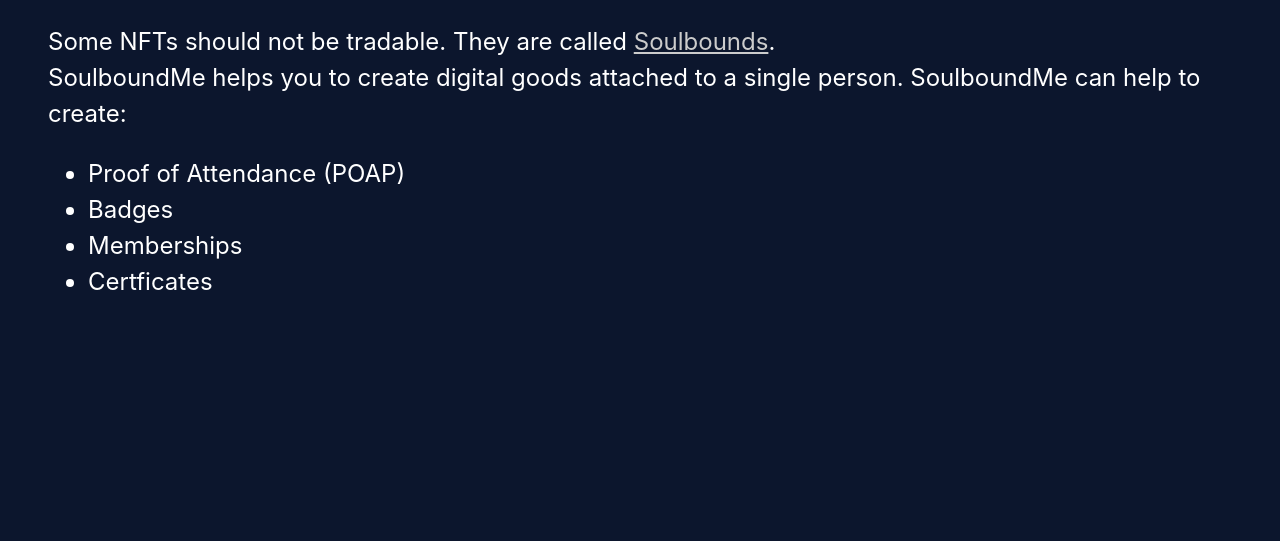
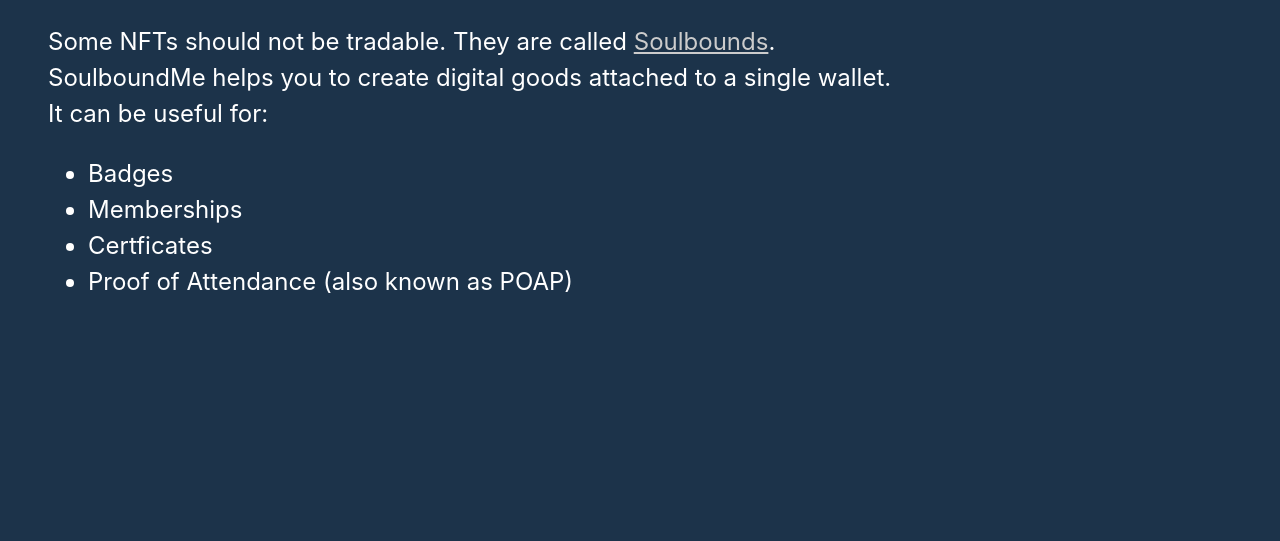
Before and after one commit to soulboundme/website, a plain HTML site: page index.html in a window 1280 px wide. Shown: the part 259-800 px from the top of the page. Drawn offline with Linux system fonts and the light colour scheme.

Commit message:
description

```diff
--- a/index.html
+++ b/index.html
@@ -8,7 +8,7 @@
       font-family: "Alliance No.1",-apple-system,BlinkMacSystemFont,"Segoe UI",Helvetica,Arial,sans-serif,"Apple Color Emoji","Segoe UI Emoji","Segoe UI Symbol";
       font-size: 16px;
       color: #ffffff;
-      background-color: #0c162d;
+      background-color: #1c334a;
       line-height: 1.5;
       margin: 24px;
       padding: 24px;
@@ -38,12 +38,13 @@
   <p>
     Some NFTs should not be tradable. They are called <a href="https://vitalik.ca/general/2022/01/26/soulbound.html">Soulbounds</a>. <br >
 
-    SoulboundMe helps you to create digital goods attached to a single person. SoulboundMe can help to create:
+    SoulboundMe helps you to create digital goods attached to a single wallet.  <br >
+    It can be useful for:
     <ul>
-        <li>Proof of Attendance (POAP)</li>
         <li>Badges</li>
         <li>Memberships</li>
         <li>Certficates</li>
+        <li>Proof of Attendance (also known as POAP)</li>
       </ul>
   </p>
 
```
